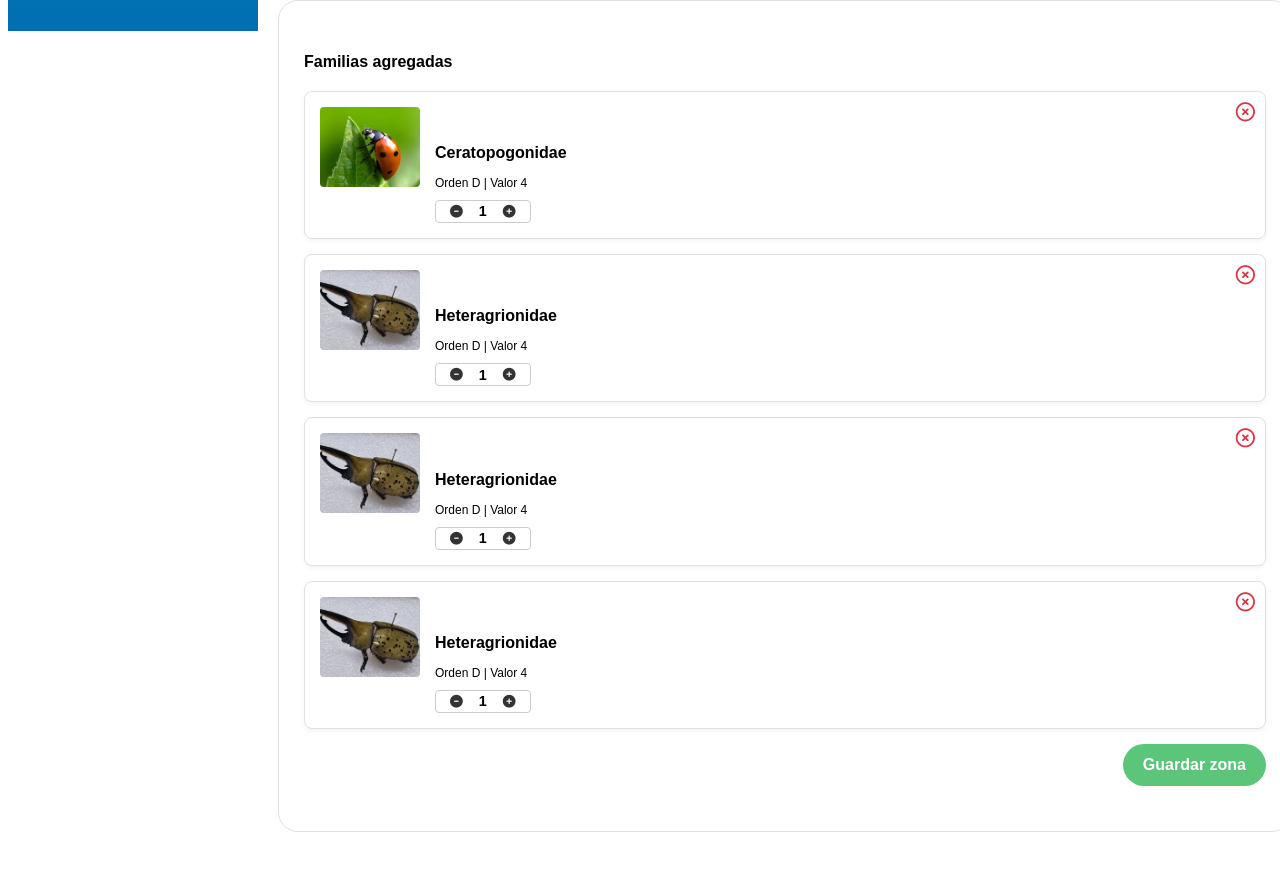
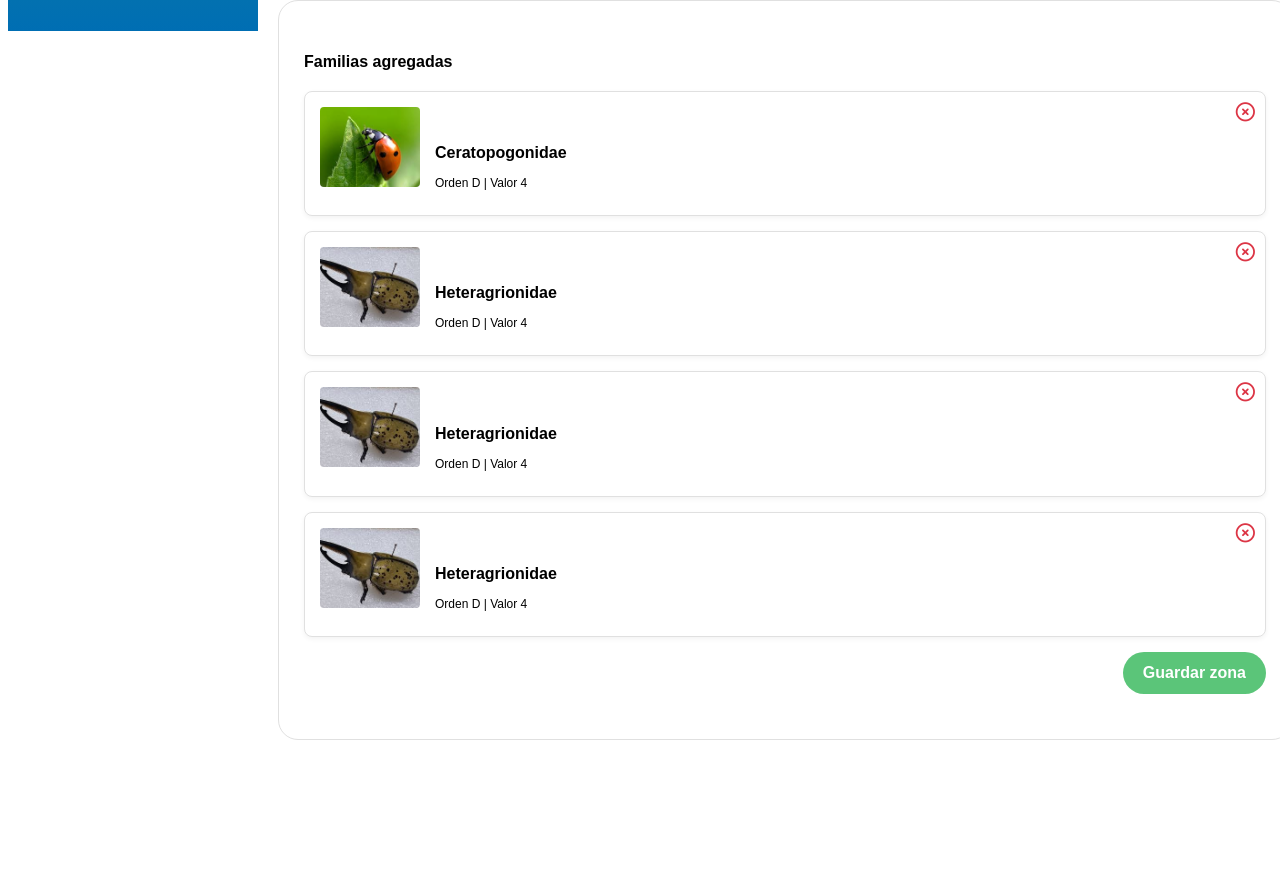
Before and after one commit to DesCuevas/TT2, a plain HTML site: page agregarzona.html in a window 1280 px wide. Shown: the part 777-1648 px from the top of the page. After the commit the page ends 1575 px from the top, so only its background shows below. Drawn offline with nearby package versions, Linux system fonts and the light colour scheme.

Commit message:
Primeras eliminaciones de lineas extra hasta llenarprotocolo1

```diff
--- a/agregarzona.html
+++ b/agregarzona.html
@@ -36,12 +36,6 @@
             <a class="nav-link" href="zonas.html" data-role="admin">
                 <i class="fas fa-map-marked-alt"></i> Zonas
             </a>
-<!-- Pagina de navhub provisional -->
-
-            <a class="nav-link" href="navHub.html" data-role="admin">
-                <i class="fas fa-compass"></i> navHub
-            </a>
-
         </nav>
     </div>
 
@@ -109,7 +103,6 @@
                                     <option>Ceratopogonidae</option>
                                 </select>
                             </div>
-                            <!-- <input type="text" class="addZones-input mb-0" placeholder="Nombre de la Familia"> -->
                         </div>
                         <div style="flex: 1;">
                             <label class="addZones-subtitle">Valor BMWP/MEX</label>
@@ -120,32 +113,6 @@
                             <button class="addZones-btn-register">Registrar</button>
                         </div>
                     </div>
-                    <!-- Estos divs estan de mas/? -->
-                    <!-- <div class="addZones-list-item">
-                        <div class="d-flex align-items-center w-100">
-                            <i class="fas fa-layer-group addZones-item-icon"></i>
-                            <div class="addZones-item-info">
-                                <p class="addZones-item-name">Nombre de la Familia</p>
-                                <p class="addZones-item-val">Valor 7</p>
-                            </div>
-                            <button class="addZones-btn-add-circle">
-                                <i class="fas fa-plus-circle"></i>
-                            </button>
-                        </div>
-                    </div>
-
-                    <div class="addZones-list-item">
-                        <div class="d-flex align-items-center w-100">
-                            <i class="fas fa-layer-group addZones-item-icon"></i>
-                            <div class="addZones-item-info">
-                                <p class="addZones-item-name">Nombre de la Familia</p>
-                                <p class="addZones-item-val">Valor 7</p>
-                            </div>
-                            <button class="addZones-btn-add-circle">
-                                <i class="fas fa-plus-circle"></i>
-                            </button>
-                        </div>
-                    </div> -->
 
                 </div>
 
@@ -163,12 +130,6 @@
                             <div class="addZones-card-content">
                                 <h6 class="addZones-card-title">Ceratopogonidae</h6>
                                 <p class="addZones-card-subtitle">Orden D | Valor 4</p>
-
-                                <div class="addZones-counter-box">
-                                    <button class="addZones-counter-btn"><i class="fas fa-minus-circle"></i></button>
-                                    <span class="addZones-counter-val">1</span>
-                                    <button class="addZones-counter-btn"><i class="fas fa-plus-circle"></i></button>
-                                </div>
                             </div>
                         </div>
 
@@ -182,12 +143,6 @@
                             <div class="addZones-card-content">
                                 <h6 class="addZones-card-title">Heteragrionidae</h6>
                                 <p class="addZones-card-subtitle">Orden D | Valor 4</p>
-
-                                <div class="addZones-counter-box">
-                                    <button class="addZones-counter-btn"><i class="fas fa-minus-circle"></i></button>
-                                    <span class="addZones-counter-val">1</span>
-                                    <button class="addZones-counter-btn"><i class="fas fa-plus-circle"></i></button>
-                                </div>
                             </div>
                         </div>
 
@@ -201,12 +156,6 @@
                             <div class="addZones-card-content">
                                 <h6 class="addZones-card-title">Heteragrionidae</h6>
                                 <p class="addZones-card-subtitle">Orden D | Valor 4</p>
-
-                                <div class="addZones-counter-box">
-                                    <button class="addZones-counter-btn"><i class="fas fa-minus-circle"></i></button>
-                                    <span class="addZones-counter-val">1</span>
-                                    <button class="addZones-counter-btn"><i class="fas fa-plus-circle"></i></button>
-                                </div>
                             </div>
                         </div>
 
@@ -220,12 +169,6 @@
                             <div class="addZones-card-content">
                                 <h6 class="addZones-card-title">Heteragrionidae</h6>
                                 <p class="addZones-card-subtitle">Orden D | Valor 4</p>
-
-                                <div class="addZones-counter-box">
-                                    <button class="addZones-counter-btn"><i class="fas fa-minus-circle"></i></button>
-                                    <span class="addZones-counter-val">1</span>
-                                    <button class="addZones-counter-btn"><i class="fas fa-plus-circle"></i></button>
-                                </div>
                             </div>
                         </div>
 
```
Also changed, not shown: consultas.html (+0 -12 lines), crearproyecto.html (+0 -10 lines), editarperfil.html (+0 -5 lines), familias.html (+0 -6 lines), inicio.html (+0 -6 lines), llenarprotocolo1.html (+0 -4 lines).
